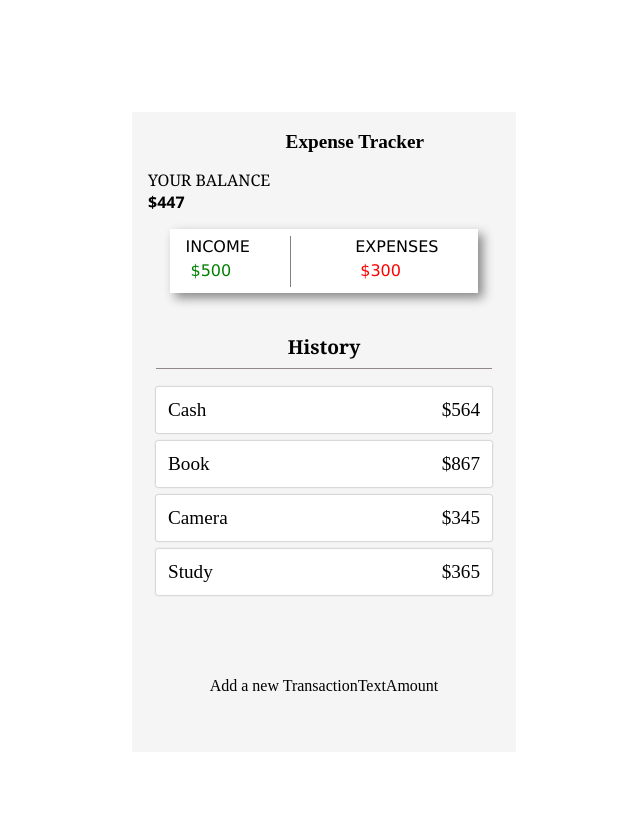
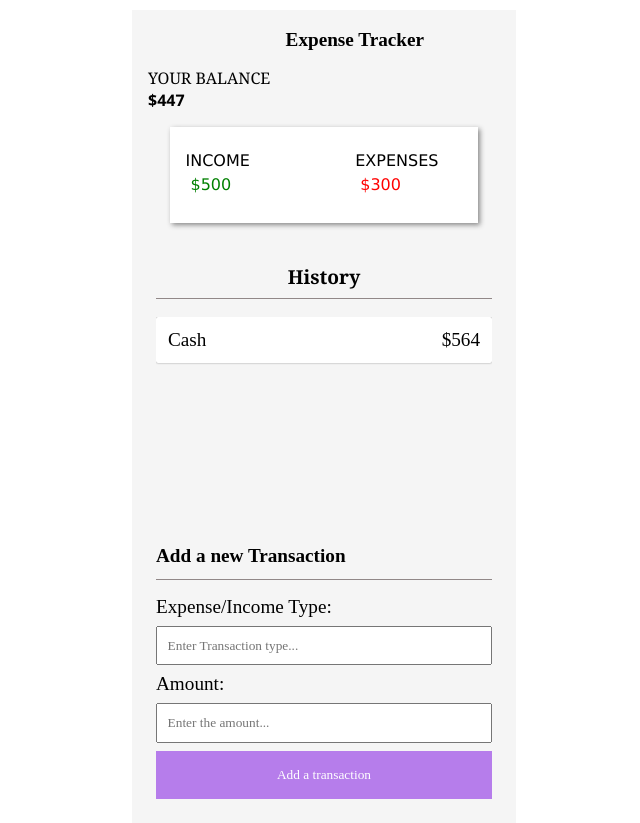
Before and after one commit to MainaliMiraj/ExpenseTracker, a React (Create React App) app: page / in a window 1280 px wide. Shown: the whole page, without its empty margins (316-956 px from the left). Before the commit the page ends 800 px from the top, so only its background shows below. Built offline with nearby package versions, Linux system fonts and the light colour scheme.

Commit message:
completed the ui component

```diff
--- a/src/App.css
+++ b/src/App.css
@@ -9,13 +9,12 @@
   align-items: center;
   justify-content: center;
   overflow: hidden;
-  height: 100vh;
+  margin-top: 10px;
 }
 .box {
   display: flex;
   height: 80%;
   width: 30%;
-  margin-top: 5%;
   background-color: whitesmoke;
   flex-direction: column;
 }
--- a/src/components/IncomeExpensesBox/IncomeExpensesBox.module.css
+++ b/src/components/IncomeExpensesBox/IncomeExpensesBox.module.css
@@ -6,7 +6,7 @@
   width: 80%;
   justify-content: space-around;
   height: 10%;
-  box-shadow: 5px 5px 10px #888888;
+  box-shadow: 2px 2px 5px #888888;
   position: relative;
   left: 10%;
   align-items: center;
--- a/src/components/NewTransaction.jsx/NewTransaction.jsx
+++ b/src/components/NewTransaction.jsx/NewTransaction.jsx
@@ -3,11 +3,24 @@
 
 const NewTransaction = () => {
   return (
-    <div className="container">
+    <div className={styles.container}>
       <div className={styles.title}>Add a new Transaction</div>
       <div className={styles.line}></div>
-      <div className={styles.text}>Text</div>
-      <div className={styles.amount}>Amount</div>
+      <div className={styles.text}>Expense/Income Type:</div>
+      <input
+        type="text"
+        className={styles.input}
+        placeholder="Enter Transaction type..."
+      />
+      <div className={styles.amount}>Amount:</div>
+      <input
+        type="text"
+        className={styles.input}
+        placeholder="Enter the amount..."
+      />
+      <button  className={styles.submit}>
+        Add a transaction
+      </button>
     </div>
   );
 };
--- a/src/components/NewTransaction.jsx/NewTransaction.module.css
+++ b/src/components/NewTransaction.jsx/NewTransaction.module.css
@@ -1,4 +1,38 @@
 .container {
-  /* display: flex; */
+  display: flex;
   flex-direction: column;
+  font-family: "Times New Roman", Times, serif;
+  padding: 1.5rem;
+  gap: 0.5rem;
+  font-size: larger;
 }
+.line {
+  width: 100%;
+  height: 1px;
+  background-color: rgb(145, 136, 136);
+  margin-bottom: 0.5rem;
+  font-family: inherit;
+}
+.title {
+  font-weight: bolder;
+  margin-bottom: 0.25rem;
+  font-family: inherit;
+  font-weight: bold;
+}
+.input {
+  padding: 0.6rem;
+  font-family: inherit;
+}
+.submit {
+  padding: 0.6rem;
+  font-family: inherit;
+  cursor: pointer;
+  background: rgb(182, 125, 235);
+  border: none;
+  color: white;
+  padding: 1rem;
+}
+
+.submit:hover{
+    background-color: rgb(170, 92, 243);
+}
--- a/src/components/TransactionHistory/TransactionHistory.jsx
+++ b/src/components/TransactionHistory/TransactionHistory.jsx
@@ -7,10 +7,11 @@
     <div className={styles.container}>
       <div className={styles.history}>History</div>
       <div className={styles.line}></div>
-      <TransactionBox amount={564} transactionType={"Cash"} />
-      <TransactionBox amount={867} transactionType={"Book"} />
-      <TransactionBox amount={345} transactionType={"Camera"} />
-      <TransactionBox amount={365} transactionType={"Study"} />
+      <div className={styles.TransactionHistory}>
+        <TransactionBox amount={564} transactionType={"Cash"} />
+
+
+      </div>
     </div>
   );
 };
--- a/src/components/TransactionHistory/TransactionHistory.module.css
+++ b/src/components/TransactionHistory/TransactionHistory.module.css
@@ -5,11 +5,10 @@
   font-family: Cambria, Cochin, Georgia, Times, "Times New Roman", serif;
   display: flex;
   flex-direction: column;
-  gap:0.5rem;
+  gap: 0.5rem;
   align-items: center;
   justify-content: center;
-  background:whitesmoke;
-
+  background: whitesmoke;
 }
 .line {
   width: 100%;
@@ -18,6 +17,16 @@
   margin: 0 10px;
   margin-bottom: 10px;
 }
-.history{
+.history {
   font-weight: bolder;
 }
+.TransactionHistory{
+  gap: 0.1rem;
+  width: 100%;
+  display: flex;
+  flex-direction: column;
+  justify-content: space-between;
+  overflow-y: auto;
+  max-height: 180px;
+  min-height: 180px;
+}
```
Also changed, not shown: 1 other file (tests, documents, lock files or other folders).
